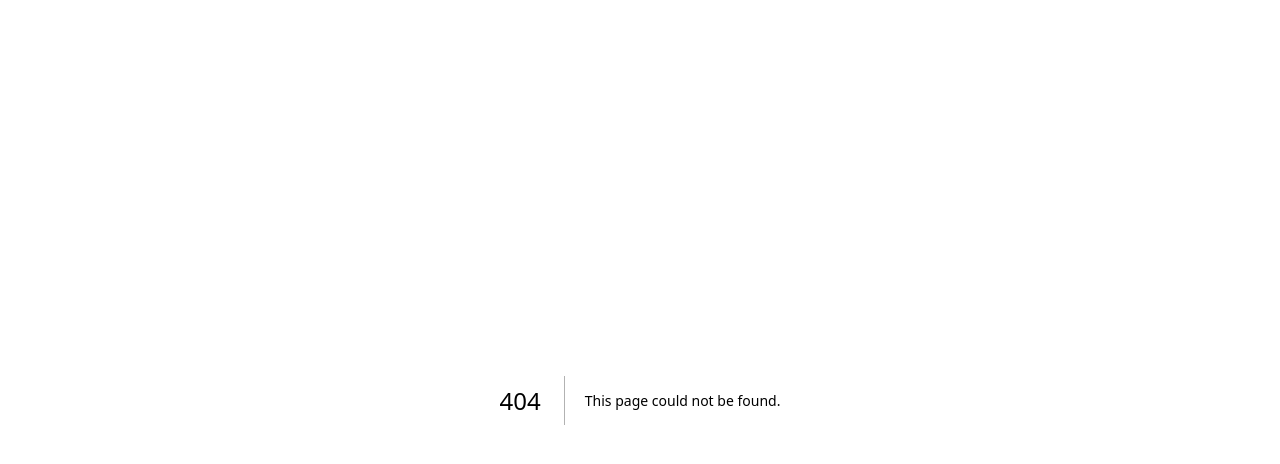
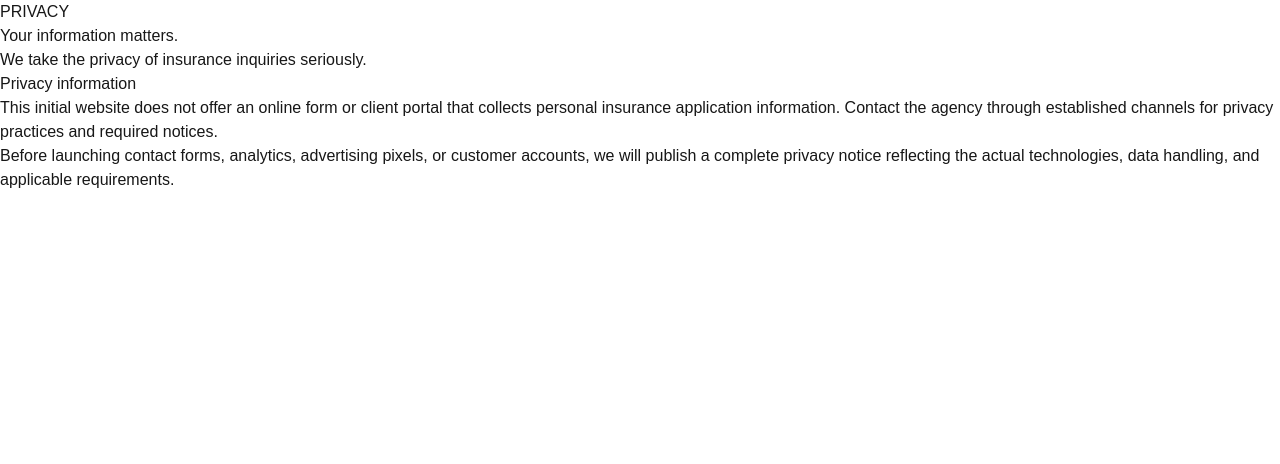
Before and after one commit to WilsonINS/Wilson-Insurance, a Next.js app: page /privacy in a window 1280 px wide. Before the commit this address had no page. Shown: the top 464 px of the page. Built offline with nearby package versions, Linux system fonts and the light colour scheme.

Commit message:
Build accessible Wilson Insurance website: app/privacy/page.tsx

```diff
--- /dev/null
+++ b/app/privacy/page.tsx
@@ -0,0 +1,3 @@
+import type { Metadata } from "next";
+export const metadata:Metadata={title:"Privacy Information | Wilson Insurance of Florida",description:"Information about privacy and contacting Wilson Insurance of Florida."};
+export default function Privacy(){return <main id="main-content"><section className="interior-hero"><div className="container"><span className="eyebrow">PRIVACY</span><h1>Your information matters.</h1><p className="lead">We take the privacy of insurance inquiries seriously.</p></div></section><section className="section"><div className="container narrow-content"><h2>Privacy information</h2><p>This initial website does not offer an online form or client portal that collects personal insurance application information. Contact the agency through established channels for privacy practices and required notices.</p><p>Before launching contact forms, analytics, advertising pixels, or customer accounts, we will publish a complete privacy notice reflecting the actual technologies, data handling, and applicable requirements.</p></div></section></main>}
```
